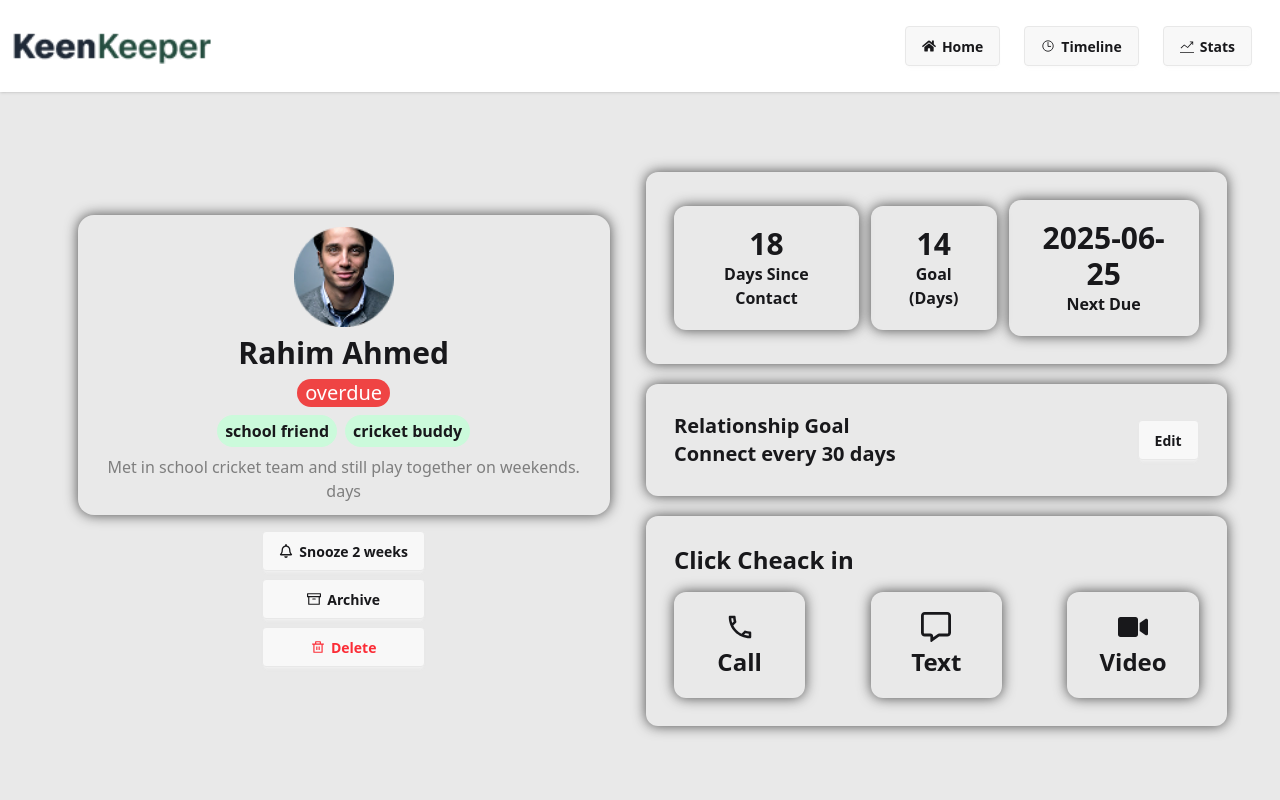
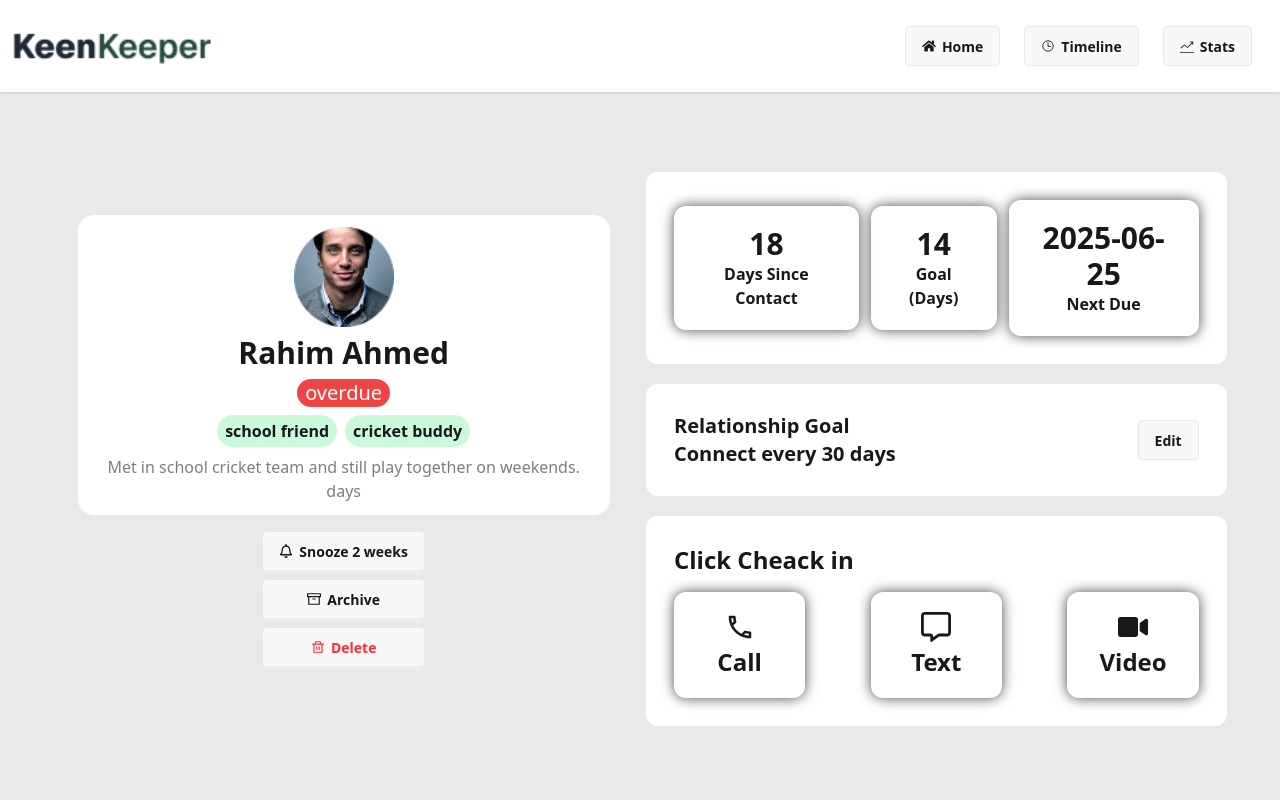
Before and after one commit to sheikhmhummadhasan/PH-Assinment-7, a Next.js app: page /1 in a window 1280 px wide. Shown: the top 800 px of the page. Built offline with nearby package versions, Linux system fonts and the light colour scheme.

Commit message:
Finaly the project is finish

```diff
--- a/src/Compnent/DeatilCard.jsx
+++ b/src/Compnent/DeatilCard.jsx
@@ -27,11 +27,8 @@ const DeatilCard = ({ detail }) => {
 
     const { click, setClick, det, setDet } = useContext(AppContext);
 
-    function handelclick(elem) {
-        setClick([...click, elem])
-        if (e) {
-            setDet(e)
-        }
+    function handelclick(e,type) {
+        setClick((prev)=>[...prev, {e,type}])
     }
 
     if (!e) {
@@ -43,28 +40,11 @@ const DeatilCard = ({ detail }) => {
     }
 
 
-    const btns = [
-        {
-            id: 1,
-            Call: <MdOutlineCall />,
-            text: "Call"
-        },
-        {
-            id: 2,
-            Call: <FaRegMessage />,
-            text: "Text"
-        },
-        {
-            id: 3,
-            Call: <FaVideo />,
-            text: "Video"
-        }
-    ]
     return (
         <div>
             <div className="grid grid-cols-1 md:grid-cols-2 gap-3 w-11/12 mx-auto my-20 ">
                 <div className="flex flex-col items-center justify-center">
-                    <div className=" w-11/12 flex md:flex flex-col p-3 text-center items-center justify-center gap-2 box rounded-2xl py-3 w-5/12 ">
+                    <div className=" w-11/12 flex md:flex flex-col p-3 text-center items-center justify-center gap-2 bg-[#fff] rounded-2xl py-3 w-5/12 ">
                         <Image src={e.picture} alt='hero' height={100} width={100} />
                         <h2 className="text-3xl font-semibold">{e.name}</h2>
                         <h4 className={
@@ -87,7 +67,7 @@ const DeatilCard = ({ detail }) => {
                     </div>
                 </div>
                 <div className="flex flex-col justify-center items-center gap-5">
-                    <div className="flex w-12/12 items-center justify-between gap-3 p-7 rounded-xl box">
+                    <div className="flex w-12/12 items-center justify-between gap-3 p-7 rounded-xl bg-[#fff]">
                         <div className="text-center p-5 box rounded-xl">
                             <h1 className='text-3xl font-bold'>{e.days_since_contact}</h1>
                             <p className='font-semibold'>Days Since Contact</p>
@@ -101,26 +81,29 @@ const DeatilCard = ({ detail }) => {
                             <p className='font-semibold'>Next Due</p>
                         </div>
                     </div>
-                    <div className="flex p-7 box rounded-xl w-12/12 items-center justify-between">
+                    <div className="flex p-7 bg-[#fff] rounded-xl w-12/12 items-center justify-between">
                         <div className="flex flex-col justify-center items-start">
                             <p className='text-xl font-semibold'>Relationship Goal</p>
                             <p className='text-xl font-semibold'>Connect every 30 days</p>
                         </div>
                         <button className='btn'>Edit</button>
                     </div>
-                    <div className="w-12/12 p-7 box rounded-xl">
+                    <div className="w-12/12 p-7 bg-[#fff] rounded-xl">
                         <h1 className='text-2xl font-semibold'>Click Cheack in</h1>
                         <div className="flex items-center justify-between mt-4">
-                            {
-                                btns.map((elem) => {
-                                    return (
-                                        <div onClick={() => handelclick(elem)} key={elem.id} className="cursor-pointer p-5 flex items-center w-3/12 box rounded-xl justify-center flex-col gap-1">
-                                            <h2 className='text-3xl'>{elem.Call}</h2>
-                                            <p className='text-2xl font-semibold'>{elem.text}</p>
-                                        </div>
-                                    )
-                                })
-                            }
+
+                            <div onClick={()=> handelclick(e,"call")} className=" cursor-pointer p-5 flex items-center w-3/12 bg-[#fff]  box rounded-xl justify-center flex-col gap-1 " >
+                                <h2 className='text-3xl'><MdOutlineCall /></h2>
+                                <p className='text-2xl font-semibold'>Call</p>
+                            </div>
+                            <div onClick={()=> handelclick(e,"text")} className=" cursor-pointer p-5 flex items-center w-3/12 bg-[#fff]  box rounded-xl justify-center flex-col gap-1 " >
+                                <h2 className='text-3xl'><FaRegMessage /></h2>
+                                <p className='text-2xl font-semibold'>Text</p>
+                            </div>
+                            <div onClick={()=> handelclick(e,"video")} className=" cursor-pointer p-5 flex items-center w-3/12 bg-[#fff] box  rounded-xl justify-center flex-col gap-1 " >
+                                <h2 className='text-3xl'><FaVideo /></h2>
+                                <p className='text-2xl font-semibold'>Video</p>
+                            </div>
 
 
                         </div>
--- a/src/Context/apps.provider.jsx
+++ b/src/Context/apps.provider.jsx
@@ -5,7 +5,7 @@ export const AppContext = createContext('AppContext');
 const AppsProvider = ({children}) => {
 
     const [click,setClick] = useState([])
-    const [det,setDet] = useState()
+    const [det,setDet] = useState();
 
     // console.log(det)
 
--- a/src/app/timeline/page.jsx
+++ b/src/app/timeline/page.jsx
@@ -2,14 +2,21 @@
 import { AppContext } from '@/Context/apps.provider';
 import Image from 'next/image';
 import React, { useContext, useState } from 'react';
+import { FaVideo } from 'react-icons/fa';
+import { FaRegMessage } from 'react-icons/fa6';
 import { MdOutlineCall } from 'react-icons/md';
 
 const Timelinepage = () => {
 
     const { click, det } = useContext(AppContext);
-    console.log(det)
-    // const data = det.map((elem)=>elem)
-    // console.log(det)
+    console.log(click)
+
+    const [filter, setFilter] = useState('')
+    const filteredData = filter
+        ? click.filter(item =>
+            item.type.toLowerCase() === filter.toLowerCase()
+        )
+        : click;
 
     return (
         <div>
@@ -26,22 +33,21 @@ const Timelinepage = () => {
                     </select>
                     <div className="">
                         {
-                            click.map((e) => {
+                            filteredData.map((e) => {
                                 return (
                                     <div key={e.id} className="flex items-center gap-5 my-7 bg-[#fff] rounded-xl p-5">
-                                        <h2 className='font-semibold text-4xl text-[#26292d]'>{e.Call}</h2>
-
+                                        <h2 className='font-semibold text-4xl text-[#26292d]'>{e.type === 'call' ? <MdOutlineCall /> : e.type === 'text' ? <FaRegMessage /> : <FaVideo />}</h2>
                                         <div className="">
-                                            <h3 className='text-xl font-semibold text-[#64748B]'><span className='font-bold text-[#000] text-2xl'>{e.text}</span> with {det.name}</h3>
-                                            <h3 className='text-xl font-semibold text-[#64748B]'>{det.next_due_date}</h3>
+                                            <h3 className='text-xl font-semibold text-[#64748B]'>
+                                                <span className='font-bold text-[#000] text-2xl'>
+                                                    {e.type === 'call' ? 'Call' : e.type === 'text' ? 'Text' : 'Video'}
+                                                </span> with {e.e.name}
+                                            </h3>
+                                            <h3 className='text-xl font-semibold text-[#64748B]'>{e.e.next_due_date}</h3>
                                         </div>
-
-
                                     </div>
                                 )
                             })
-
-
                         }
                     </div>
                 </div>
```
